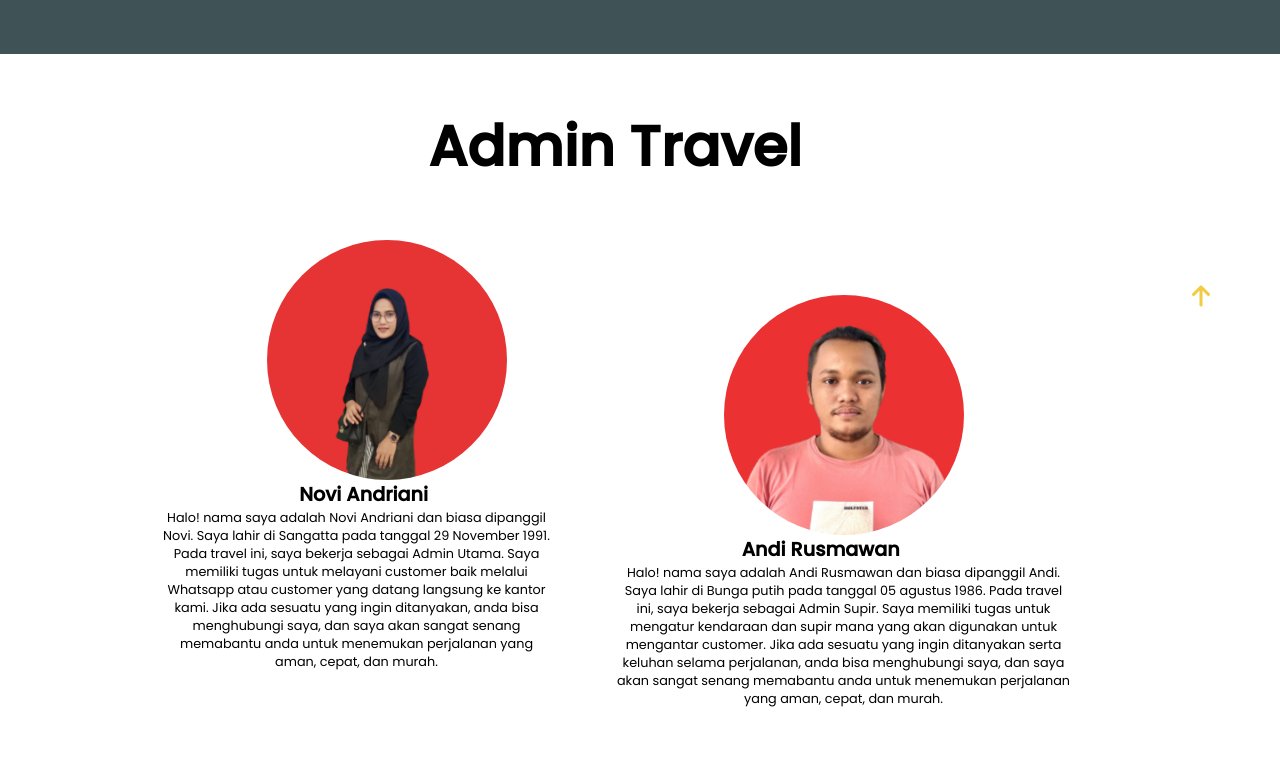
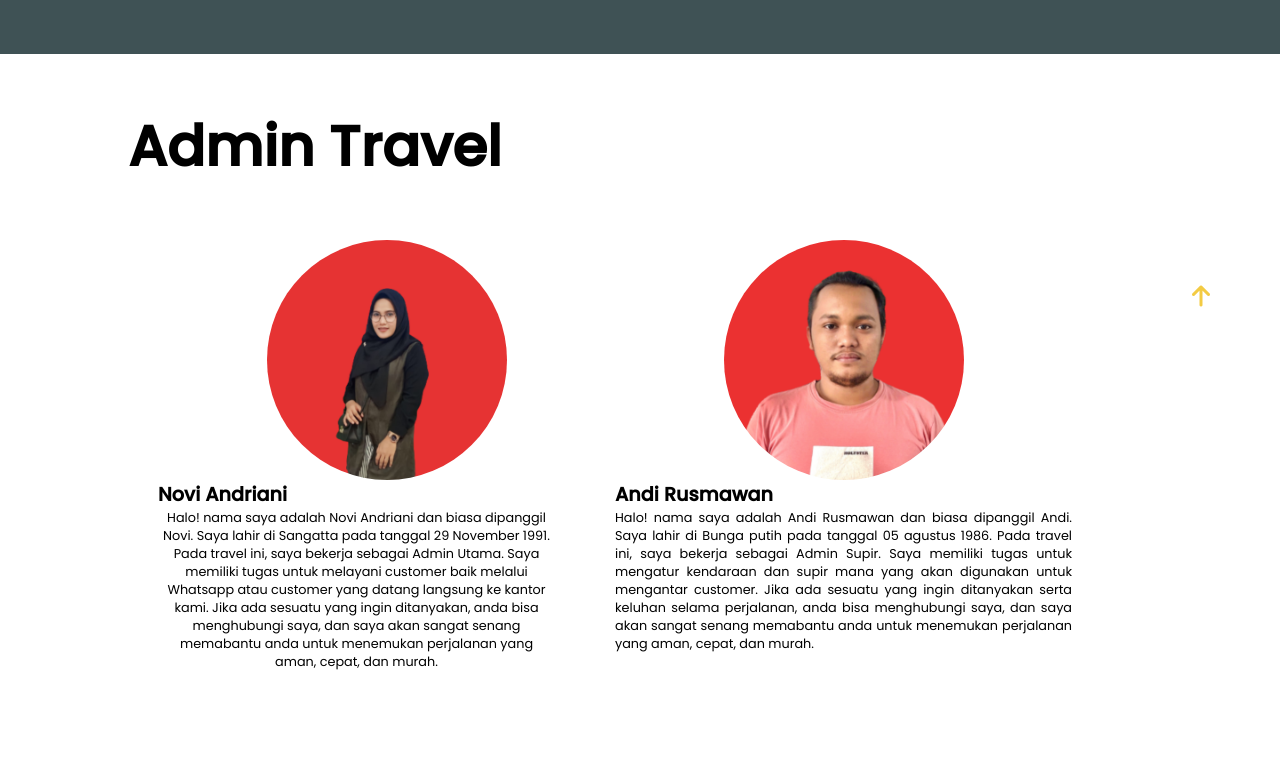
Before and after one commit to Julbraner/Tubes-Pemstruk, a plain HTML site: page index.html in a window 1280 px wide. Shown: the part 633-1400 px from the top of the page. Drawn offline with nearby package versions, Linux system fonts and the light colour scheme.

Commit message:
Update style.css

```diff
--- a/style.css
+++ b/style.css
@@ -152,9 +152,9 @@ span {
   display: grid;
   padding: 0px 80px;
   grid-template-columns: repeat(auto-fit, minmax(250px, 1fr));
-  justify-content: center;
+  justify-content: justify;
   padding-left: 30px;
-  align-items: center;
+  align-items: justify;
 }
 
 .about .content-about h1 {
@@ -162,13 +162,13 @@ span {
   padding-bottom: 5%;
   padding-right: 50px;
   color: #000000;
-  text-align: center;
+  text-align: justify;
 }
 
 .about .content-about h2 {
   font-size: 120%;
   padding-right: 10%;
-  text-align: center;
+  text-align: justify;
 }
 
 .aboutvero img,
@@ -193,7 +193,7 @@ span {
 .aboutsyfa p {
   text-align: justify;
   font-size: 0.8rem;
-  text-align: center;
+  text-align: justify;
 }
 /* ABOUT END */
 
```
